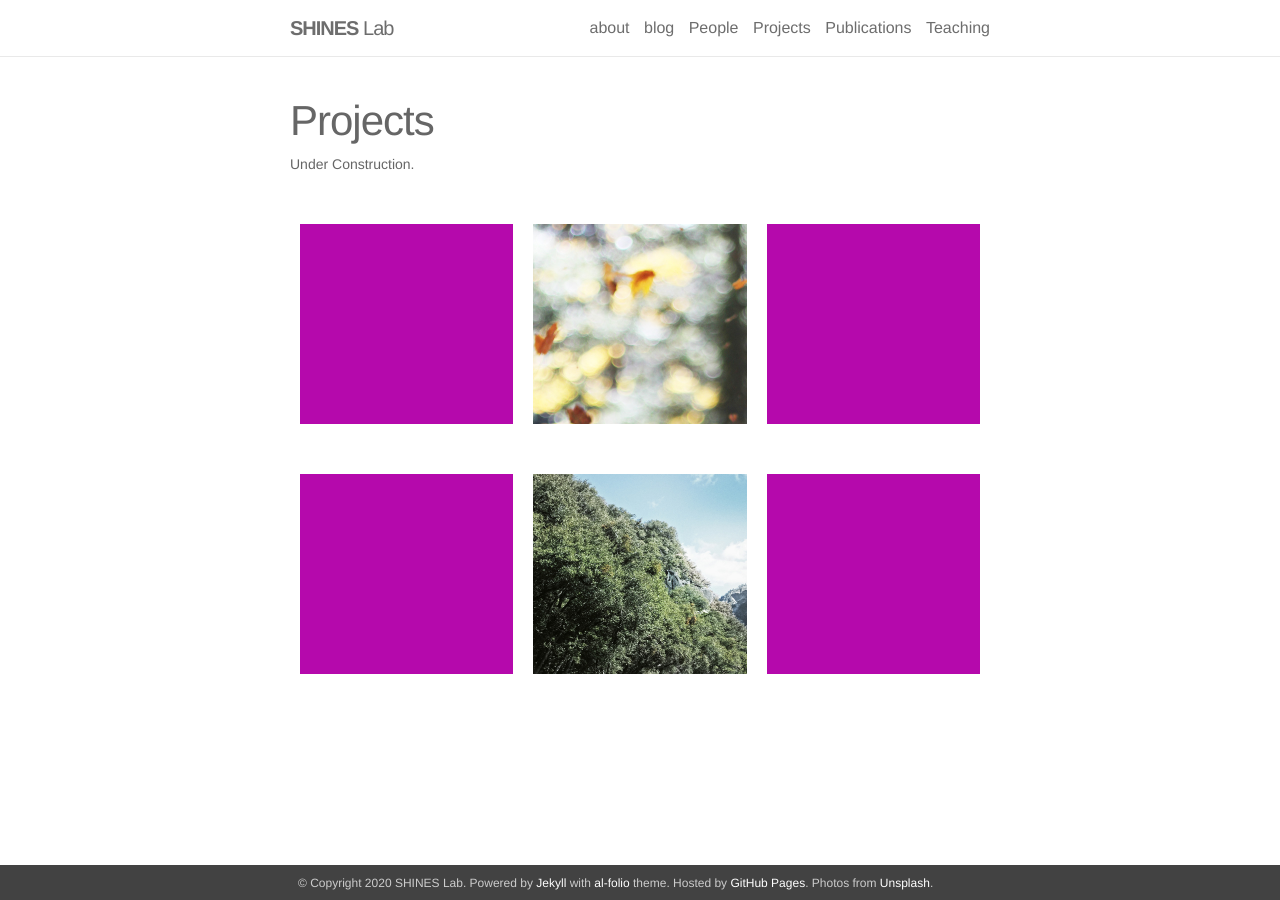
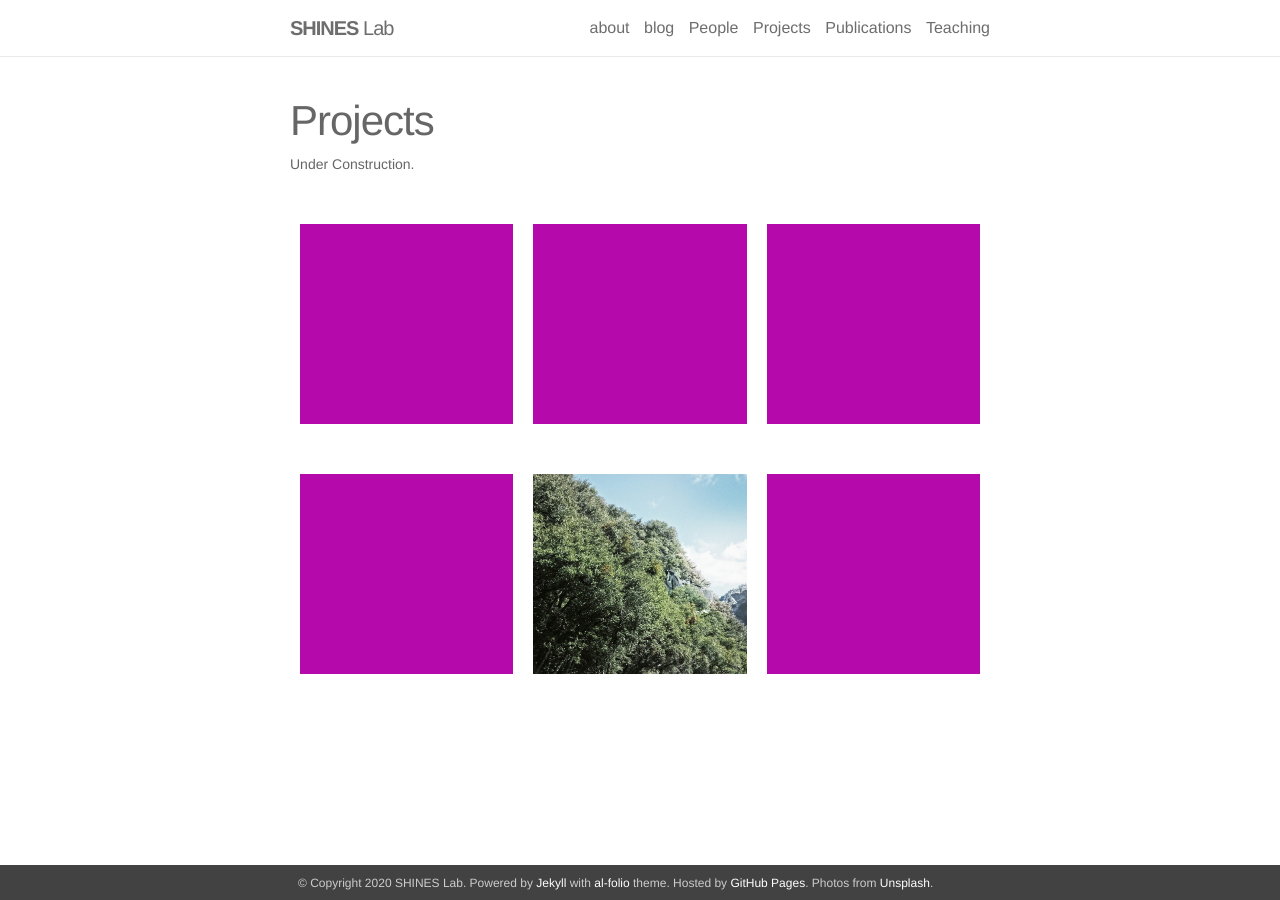
Before and after one commit to shines-lab/shines-lab.github.io, a Jekyll site: the page built from _pages/projects.md, in a window 1280 px wide. Built offline with Jekyll 4.4.1, drawn with Linux system fonts in a browser that asks for light colours; nearby versions of some CDN libraries.

Commit message:
Update 2_project.markdown

```diff
--- a/_projects/2_project.markdown
+++ b/_projects/2_project.markdown
@@ -3,7 +3,7 @@ layout: page
 title: Privacy-Preserving Machine Learning Models
 description:
 
-img: /assets/img/2.jpg
+img:
 ---
 
  <img src="{{site.baseurl}}/assets/img/Project2.png" align="center" width="100%" height="100%">
```
